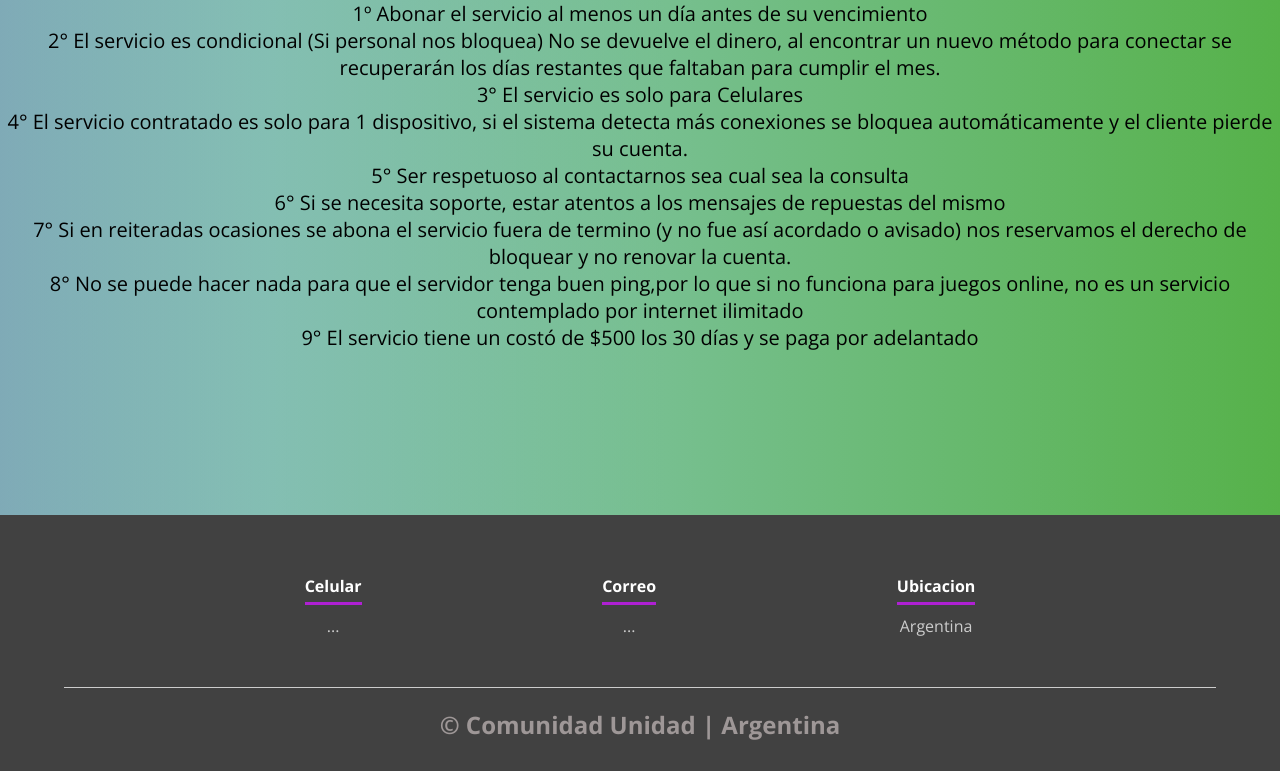
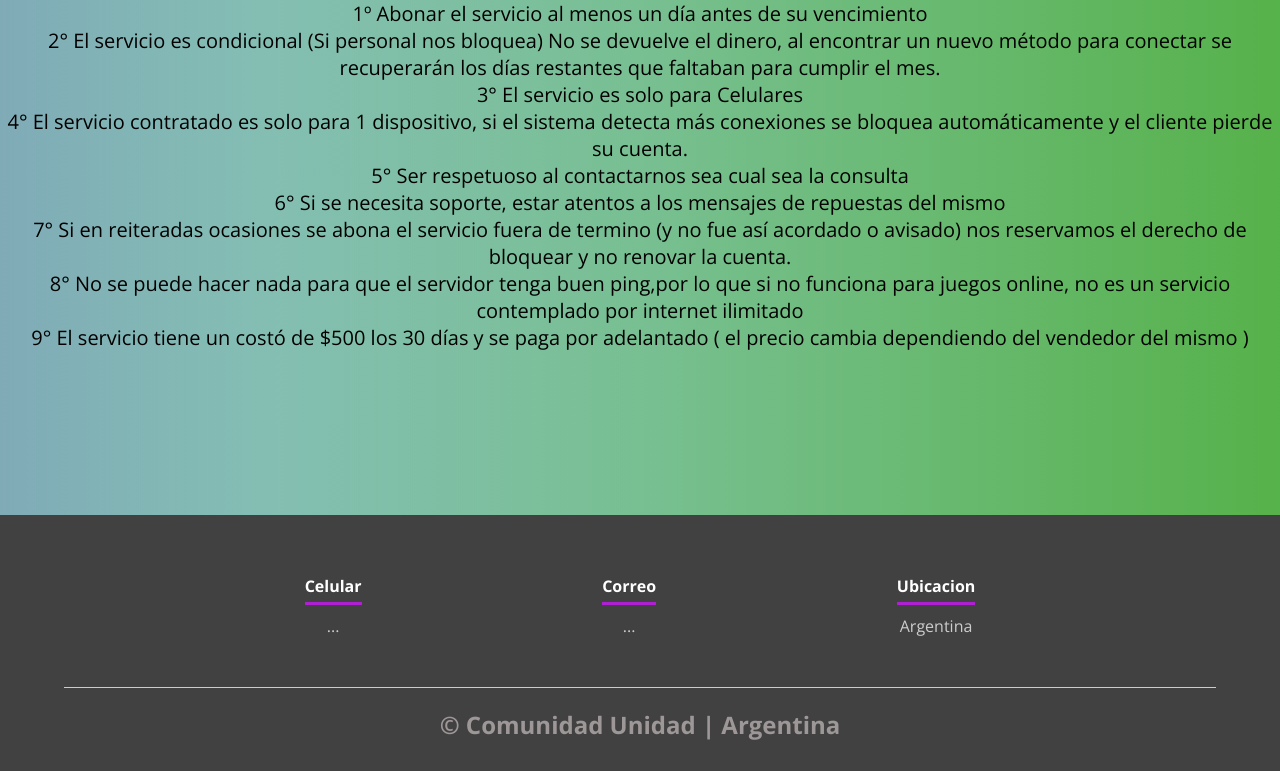
Before and after one commit to conectados20/Terminos-y-Condiciones, a plain HTML site: page index.html in a window 1280 px wide. Shown: the part 85-856 px from the top of the page. Drawn offline with nearby package versions, Linux system fonts and the light colour scheme.

Commit message:
Update index.html

```diff
--- a/index.html
+++ b/index.html
@@ -32,7 +32,7 @@
 <h3>6° Si se necesita soporte, estar atentos a los mensajes de  repuestas del mismo</h3>
 <h3>7° Si en reiteradas ocasiones se abona el servicio fuera de termino (y no fue así acordado o avisado) nos reservamos el derecho de bloquear y no renovar la cuenta.</h3>
 <h3>8° No se puede hacer nada para que el servidor tenga buen ping,por lo que si no funciona para juegos online, no es un servicio contemplado por internet ilimitado</h3>
-<h3>9° El servicio tiene un costó de $500 los 30 días y se paga por adelantado</h3>
+<h3>9° El servicio tiene un costó de $500  los 30 días y se paga por adelantado ( el precio cambia dependiendo del vendedor del mismo )</h3>
 
      </section>
         <div style="height: 150px; overflow: hidden;" ><svg viewBox="0 0 500 150" preserveAspectRatio="none" style="height: 100%; width: 100%;"><path d="M0.00,49.98 C132.34,152.47 363.71,150.50 500.00,49.98 L500.00,150.00 L0.00,150.00 Z" style="stroke: none; fill: rgba(16, 89, 158, 0);"></path></svg></div>
```
